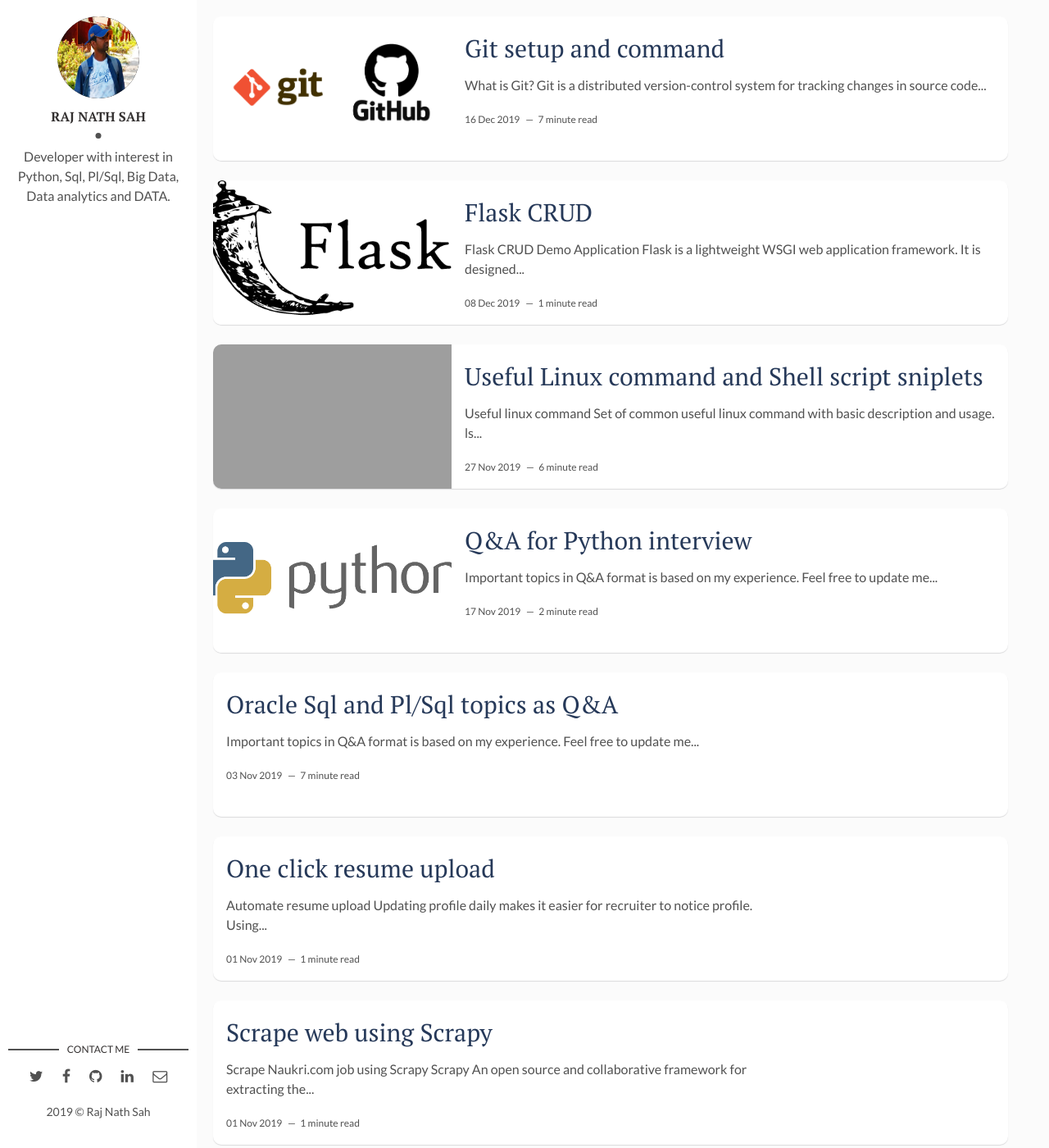
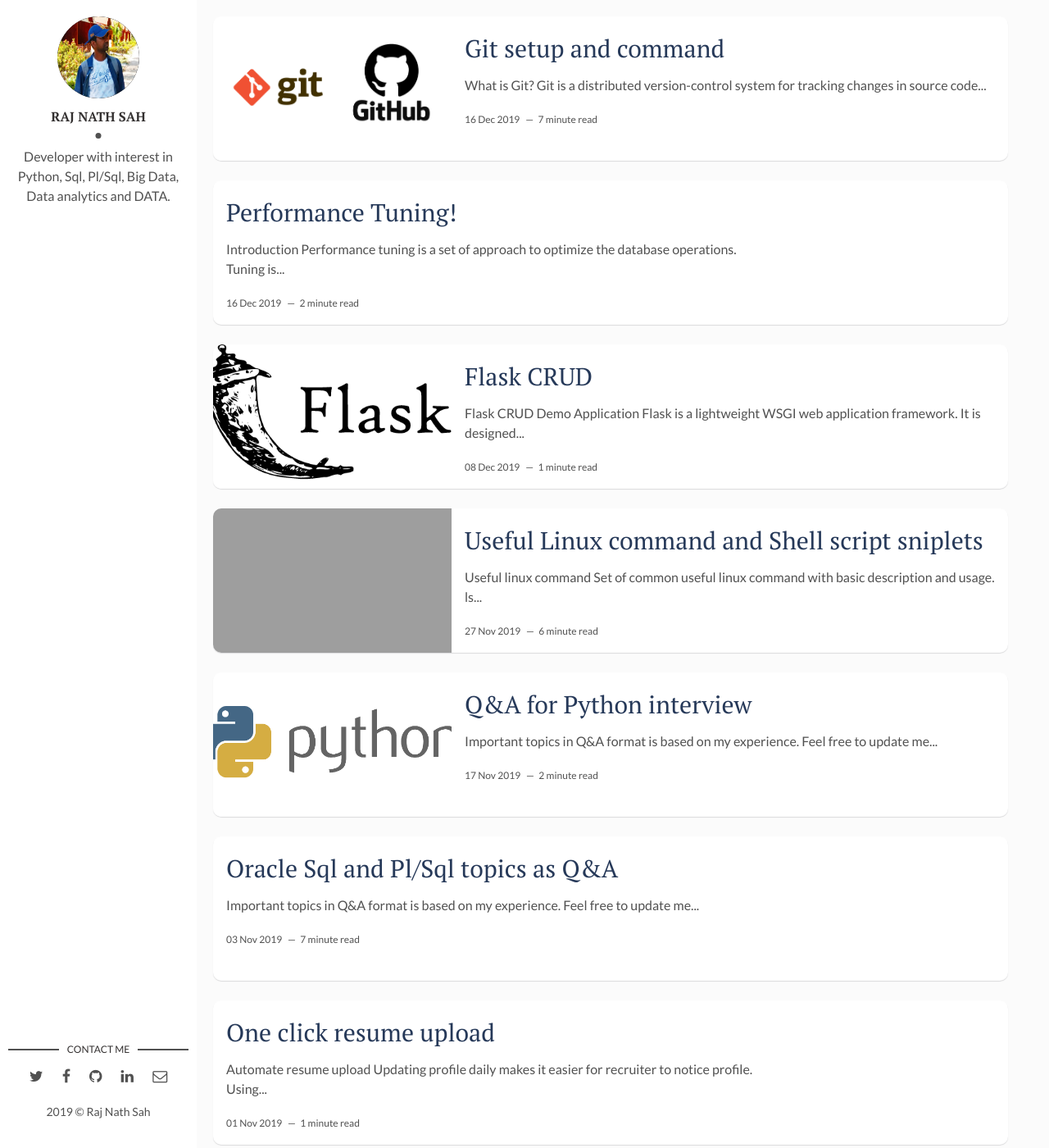
Before and after one commit to rajnathsah/rajnathsah.github.io, a Jekyll site: the page built from index.html, in a window 1280 px wide and 1400 px high. Shown: the whole window at 82% size. Built offline with Jekyll 4.4.1, drawn with Linux system fonts in a browser that asks for light colours; the list of posts is cut into pages by our own code; some of the changed text lies outside the part shown; grey boxes are pictures that could not be loaded.

Commit message:
Update 2019-10-31-performance-tuning.md

```diff
--- a/_posts/2019-10-31-performance-tuning.md
+++ b/_posts/2019-10-31-performance-tuning.md
@@ -1,7 +1,7 @@
 ---
 layout: post
 title: "Performance Tuning!"
-date: 2019-10-31 00:00:00 +0000
+date: 2019-12-16 00:00:00 +0000
 description: Oracle sql and pl/sql performance tuning tips and techniques. # Add post description (optional)
 img:  # Add image post (optional)
 tags: [Performance Tuning, Query Tuning]
```
